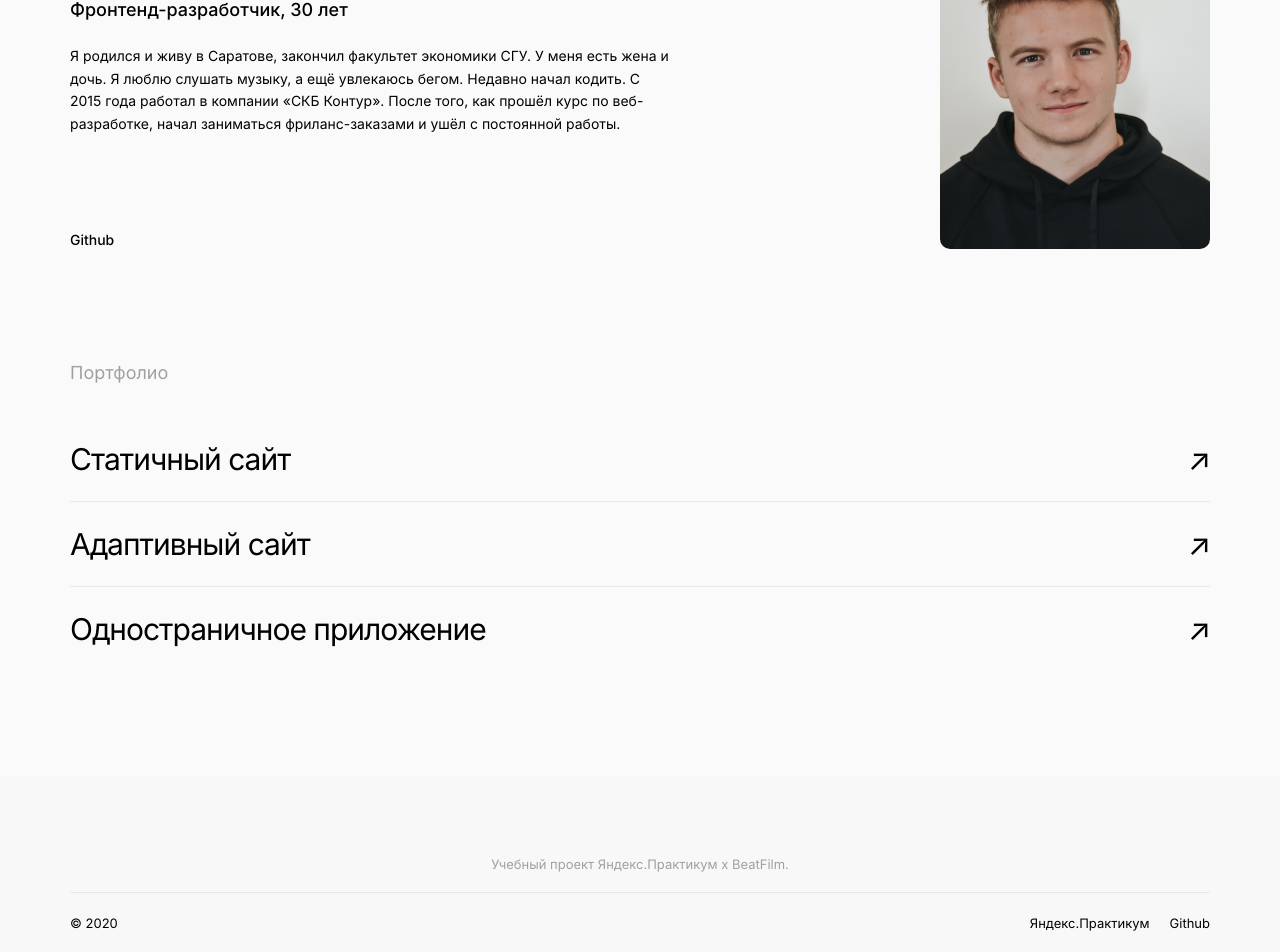
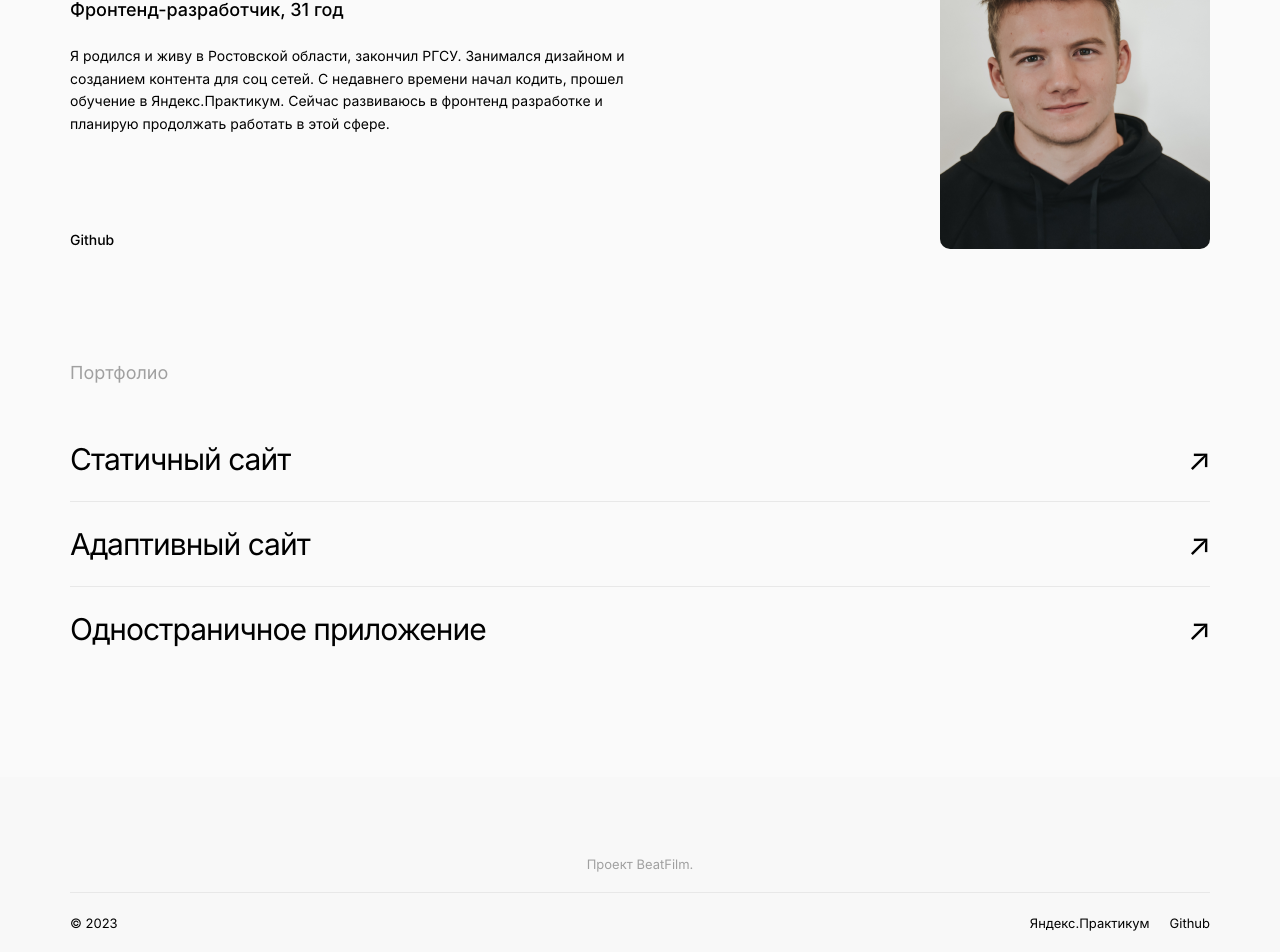
Before and after one commit to FilDsgn/movies-explorer-frontend, a React (Create React App) app: page / in a window 1280 px wide. Shown: the part 2222-3174 px from the top of the page. Built offline with nearby package versions, Linux system fonts and the light colour scheme.

Commit message:
fix search and fix main info

```diff
--- a/src/components/AboutMe/AboutMe.js
+++ b/src/components/AboutMe/AboutMe.js
@@ -9,14 +9,13 @@ function AboutMe() {
       <h2 className="about-me__title">Студент</h2>
       <div className="about-me__content">
         <article className="about-me__article">
-          <h3 className="about-me__name">Виталий</h3>
-          <p className="about-me__description">Фронтенд-разработчик, 30 лет</p>
+          <h3 className="about-me__name">Александр</h3>
+          <p className="about-me__description">Фронтенд-разработчик, 31 год</p>
           <p className="about-me__paragraph">
-            Я родился и живу в Саратове, закончил факультет экономики СГУ. У
-            меня есть жена и дочь. Я люблю слушать музыку, а ещё увлекаюсь
-            бегом. Недавно начал кодить. С 2015 года работал в компании «СКБ
-            Контур». После того, как прошёл курс по веб-разработке, начал
-            заниматься фриланс-заказами и ушёл с постоянной работы.
+            Я родился и живу в Ростовской области, закончил РГСУ. Занимался
+            дизайном и созданием контента для соц сетей. С недавнего времени
+            начал кодить, прошел обучение в Яндекс.Практикум. Сейчас развиваюсь
+            в фронтенд разработке и планирую продолжать работать в этой сфере.
           </p>
           <Link
             to="https://github.com/FilDsgn"
--- a/src/components/Footer/Footer.js
+++ b/src/components/Footer/Footer.js
@@ -5,11 +5,9 @@ function Footer() {
   return (
     <footer className="footer">
       <div className="footer__container">
-        <h2 className="footer__title">
-          Учебный проект Яндекс.Практикум х BeatFilm.
-        </h2>
+        <h2 className="footer__title">Проект BeatFilm.</h2>
         <div className="footer__content">
-          <p className="footer__copyright">&copy; 2020</p>
+          <p className="footer__copyright">&copy; 2023</p>
           <ul className="footer__list">
             <li>
               <Link
--- a/src/components/Movies/Movies.js
+++ b/src/components/Movies/Movies.js
@@ -62,23 +62,21 @@ function Movies({ isLoggedIn }) {
       .then((moviesData) => {
         setSavedMovies(moviesData);
         setSearchedMovieText(localStorage.getItem("searchMovie"));
-        // setMoviesData(moviesData);
-        // setMoviesList(savedMovies);
       })
       .catch((err) => console.log(err))
       .finally(() => setIsLoading(false));
   }, []);
 
-  // useEffect(() => {
-  //   const Debounce = setTimeout(() => {
-  //     const filteredMovies = filterSearchMovies(searchMovie, moviesData);
-  //     setMoviesList(filteredMovies);
-  //     localStorage.setItem("searchedMovies", JSON.stringify(filteredMovies));
-  //     localStorage.setItem("searchMovie", searchMovie);
-  //   }, 1000);
+  useEffect(() => {
+    const Debounce = setTimeout(() => {
+      const filteredMovies = filterSearchMovies(searchMovie, moviesData);
+      setMoviesList(filteredMovies);
+      localStorage.setItem("searchedMovies", JSON.stringify(filteredMovies));
+      localStorage.setItem("searchMovie", searchMovie);
+    }, 1000);
 
-  //   return () => clearTimeout(Debounce);
-  // }, [searchMovie, moviesData]);
+    return () => clearTimeout(Debounce);
+  }, [searchMovie, moviesData]);
 
   function handleCheckedShorts() {
     if (!checkedShortsMovies) {
@@ -102,13 +100,6 @@ function Movies({ isLoggedIn }) {
     setSearchedMovieText(searchMovie);
     setMoviesList(filteredMovies);
   }
-
-  // console.log(moviesData);
-  // console.log(moviesList);
-  // console.log(savedMovies);
-
-  // console.log(searchedMovieText);
-  // console.log(searchMovie);
 
   return (
     <main className="content">
--- a/src/components/MoviesCardList/MoviesCardList.js
+++ b/src/components/MoviesCardList/MoviesCardList.js
@@ -71,11 +71,7 @@ function MoviesCardList({
                 ))}
         </div>
       ) : (
-        <span className="movies__error-message">
-          {searchedMovieText === ""
-            ? "Нужно ввести ключевое слово"
-            : "Ничего не найдено"}
-        </span>
+        <span className="movies__error-message">Ничего не найдено</span>
       )}
 
       {moviesCounter < filteredMoviesList.length &&
@@ -88,57 +84,7 @@ function MoviesCardList({
             Ещё
           </button>
         )}
-      {/* {filteredMoviesList.length === 0 && (
-        <span className="movies__error-message">Ничего не найдено</span>
-      )} */}
-
-      {/* {filteredMoviesList.length === 0 && moviesList !== 0 && (
-        <span className="movies__error-message">
-          {searchedMovieText === ""
-            ? "Нужно ввести ключевое слово"
-            : "Ничего не найдено"}
-        </span>
-      )} */}
     </section>
-
-    // <section className="movies">
-    //   <div className="movies__container">
-    //     {location.pathname === "/saved-movies"
-    //       ? filteredMoviesList
-    //           // .slice(0, moviesCounter)
-    //           .map((card) => (
-    //             <MoviesCard card={card} key={card.id ?? card._id} />
-    //           ))
-    //           .reverse()
-    //       : filteredMoviesList
-    //           .slice(0, moviesCounter)
-    //           .map((card) => (
-    //             <MoviesCard card={card} key={card.id ?? card._id} />
-    //           ))}
-    //   </div>
-
-    //   {moviesCounter < filteredMoviesList.length &&
-    //     location.pathname === "/movies" && (
-    //       <button
-    //         type="button"
-    //         onClick={handleShowMoreButton}
-    //         className="movies__button"
-    //       >
-    //         Ещё
-    //       </button>
-    //     )}
-    //   {/* {filteredMoviesList.length === 0 && (
-    //     <span className="movies__error-message">Ничего не найдено</span>
-    //   )} */}
-
-    //   {filteredMoviesList.length === 0 && moviesList !== 0 && (
-    //     <span className="movies__error-message">
-    //       {searchedMovieText === ""
-    //         ? "Нужно ввести ключевое слово"
-    //         : "Ничего не найдено"}
-    //     </span>
-    //   )}
-    // </section>
   );
 }
 
--- a/src/components/SavedMovies/SavedMovies.js
+++ b/src/components/SavedMovies/SavedMovies.js
@@ -9,21 +9,13 @@ import mainApi from "../../utils/MainApi.js";
 import { useSavedMoviesContext } from "../../contexts/CurrentSavedMoviesContext.js";
 import { filterSearchMovies } from "../../utils/utils.js";
 
-function SavedMovies({ isLoggedIn }) {
-  const [moviesData, setMoviesData] = useState([]);
+function SavedMovies() {
   const [moviesList, setMoviesList] = useState([]);
   const { savedMovies, setSavedMovies } = useSavedMoviesContext();
-  // const [savedMovies, setSavedMovies] = useState([]);
   const [searchMovie, setSearchMovie] = useState("");
   const [searchedMovieText, setSearchedMovieText] = useState("");
   const [checkedShortsMovies, setCheckedShortsMovies] = useState(true);
   const [isLoading, setIsLoading] = useState(false);
-
-  // useEffect(() => {
-  //   if (localStorage.getItem("searchMovie")) {
-  //     setSearchMovie(localStorage.getItem("searchMovie"));
-  //   }
-  // }, []);
 
   useEffect(() => {
     const token = localStorage.getItem("token");
@@ -37,17 +29,11 @@ function SavedMovies({ isLoggedIn }) {
       .getSavedMovies(token)
       .then((moviesData) => {
         setSavedMovies(moviesData);
-        setMoviesData(moviesData);
         setMoviesList(moviesData);
       })
       .catch((err) => console.log(err))
       .finally(() => setIsLoading(false));
   }, []);
-
-  // useEffect(() => {
-  //   setMoviesList(filterSearchMovies(searchMovie, savedMovies));
-  //   console.log("1");
-  // }, [savedMovies]);
 
   useEffect(() => {
     if (searchMovie !== "") {
@@ -57,14 +43,14 @@ function SavedMovies({ isLoggedIn }) {
     setMoviesList(savedMovies);
   }, [savedMovies]);
 
-  // useEffect(() => {
-  //   const Debounce = setTimeout(() => {
-  //     const filteredMovies = filterSearchMovies(searchMovie, savedMovies);
-  //     setMoviesList(filteredMovies);
-  //   }, 1000);
+  useEffect(() => {
+    const Debounce = setTimeout(() => {
+      const filteredMovies = filterSearchMovies(searchMovie, savedMovies);
+      setMoviesList(filteredMovies);
+    }, 1000);
 
-  //   return () => clearTimeout(Debounce);
-  // }, [searchMovie, savedMovies]);
+    return () => clearTimeout(Debounce);
+  }, [searchMovie, savedMovies]);
 
   function handleCheckedShorts() {
     setCheckedShortsMovies(!checkedShortsMovies);
@@ -80,9 +66,6 @@ function SavedMovies({ isLoggedIn }) {
     setMoviesList(filteredMovies);
     setSearchedMovieText(searchMovie);
   }
-
-  // console.log(savedMovies);
-  // console.log(moviesList);
 
   return (
     <main className="content">
--- a/src/utils/utils.js
+++ b/src/utils/utils.js
@@ -8,11 +8,8 @@ export function filterShortMovies(moviesList, checkedShortsMovies) {
 }
 
 export function filterSearchMovies(searchText, moviesData) {
-  // if (!searchText) {
-  //   return moviesData;
-  // }
   if (!searchText) {
-    return [];
+    return moviesData;
   }
 
   return moviesData.filter((movie) =>
```
